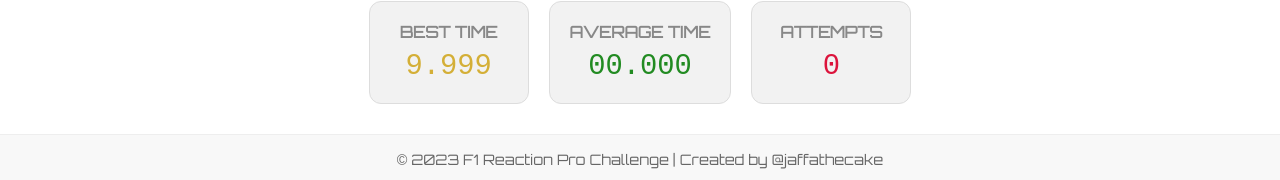
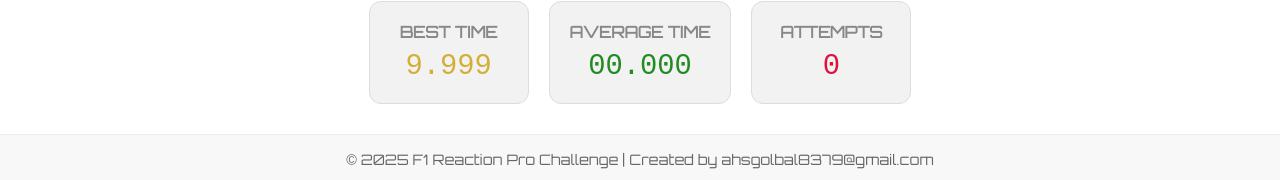
Before and after one commit to Cyber-1122/F1-REACTION-PRO, a plain HTML site: page index.html in a window 1280 px wide. Shown: the part 834-1014 px from the top of the page. Drawn offline with Linux system fonts and the light colour scheme.

Commit message:
Update index.html

```diff
--- a/index.html
+++ b/index.html
@@ -71,7 +71,7 @@
     </div>
 
     <footer>
-        © 2023 F1 Reaction Pro Challenge | Created by @jaffathecake
+        © 2025 F1 Reaction Pro Challenge | Created by ahsgolbal8379@gmail.com
     </footer>
 
     <script src="script.js"></script>
```
